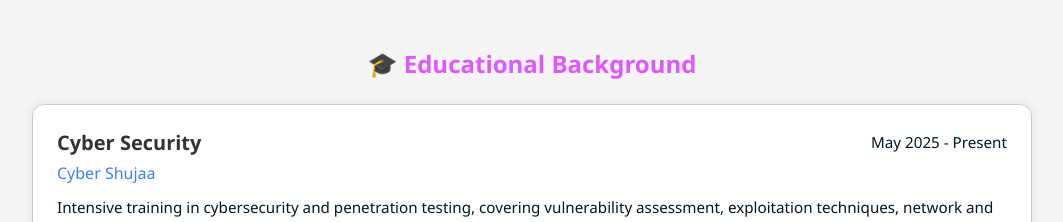
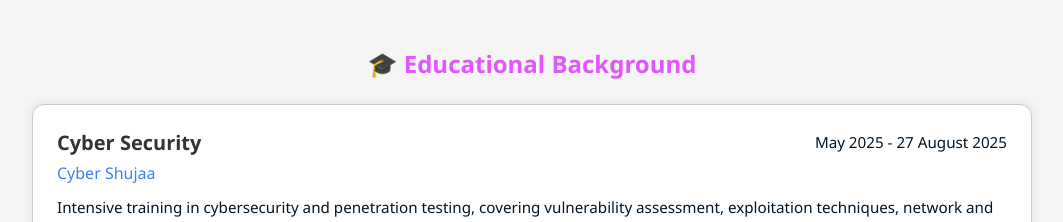
Before and after one commit to Bblasio/My-Portfolio, a plain HTML site: page index.html in a window 1280 px wide. Shown: the part 3880-4102 px from the top of the page, without its empty margins (108-1171 px from the left). Drawn offline with Linux system fonts and the light colour scheme.

Commit message:
replace with the new one

```diff
--- a/index.html
+++ b/index.html
@@ -187,7 +187,7 @@ I believe in the power of lifelong learning and self-development. Every day is a
         <div class="card-header">
           <h3>Cyber Security</h3>
           <div class="card-meta">
-            <span>May 2025 - Present</span>
+            <span>May 2025 - 27 August 2025</span>
           </div>
         </div>
         <p class="institution">Cyber Shujaa</p>
```
